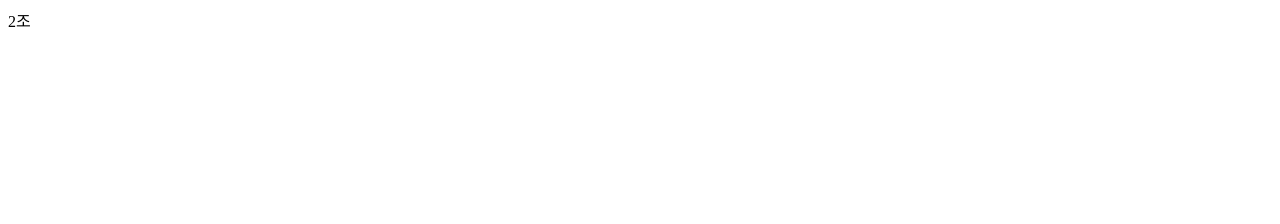
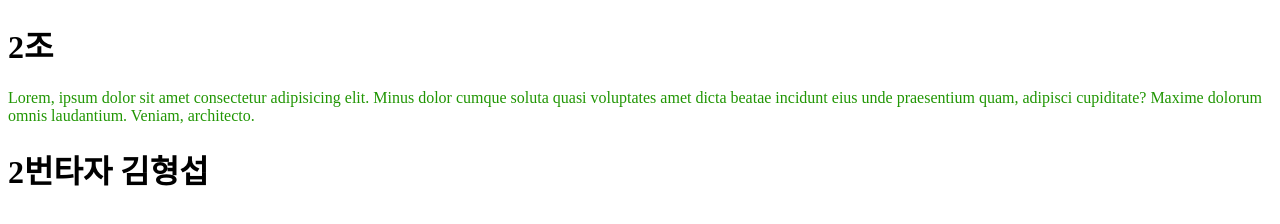
Before and after one commit to kimminjung96/team01, a plain HTML site: page index.html in a window 1280 px wide. Drawn offline with Linux system fonts and the light colour scheme.

Commit message:
2번타자 김형섭

```diff
--- a/index.html
+++ b/index.html
@@ -1,12 +1,19 @@
 <!DOCTYPE html>
 <html lang="ko">
-<head>
-    <meta charset="UTF-8">
-    <meta http-equiv="X-UA-Compatible" content="IE=edge">
-    <meta name="viewport" content="width=device-width, initial-scale=1.0">
+  <head>
+    <meta charset="UTF-8" />
+    <meta http-equiv="X-UA-Compatible" content="IE=edge" />
+    <meta name="viewport" content="width=device-width, initial-scale=1.0" />
     <title>Document</title>
-</head>
-<body>
-    2조
-</body>
+    <style>
+      p {
+        color: #209603;
+      }
+    </style>
+  </head>
+  <body>
+    <h1>2조</h1>
+    <p>Lorem, ipsum dolor sit amet consectetur adipisicing elit. Minus dolor cumque soluta quasi voluptates amet dicta beatae incidunt eius unde praesentium quam, adipisci cupiditate? Maxime dolorum omnis laudantium. Veniam, architecto.</p>
+    <h1>2번타자 김형섭</h1>
+  </body>
 </html>
```
